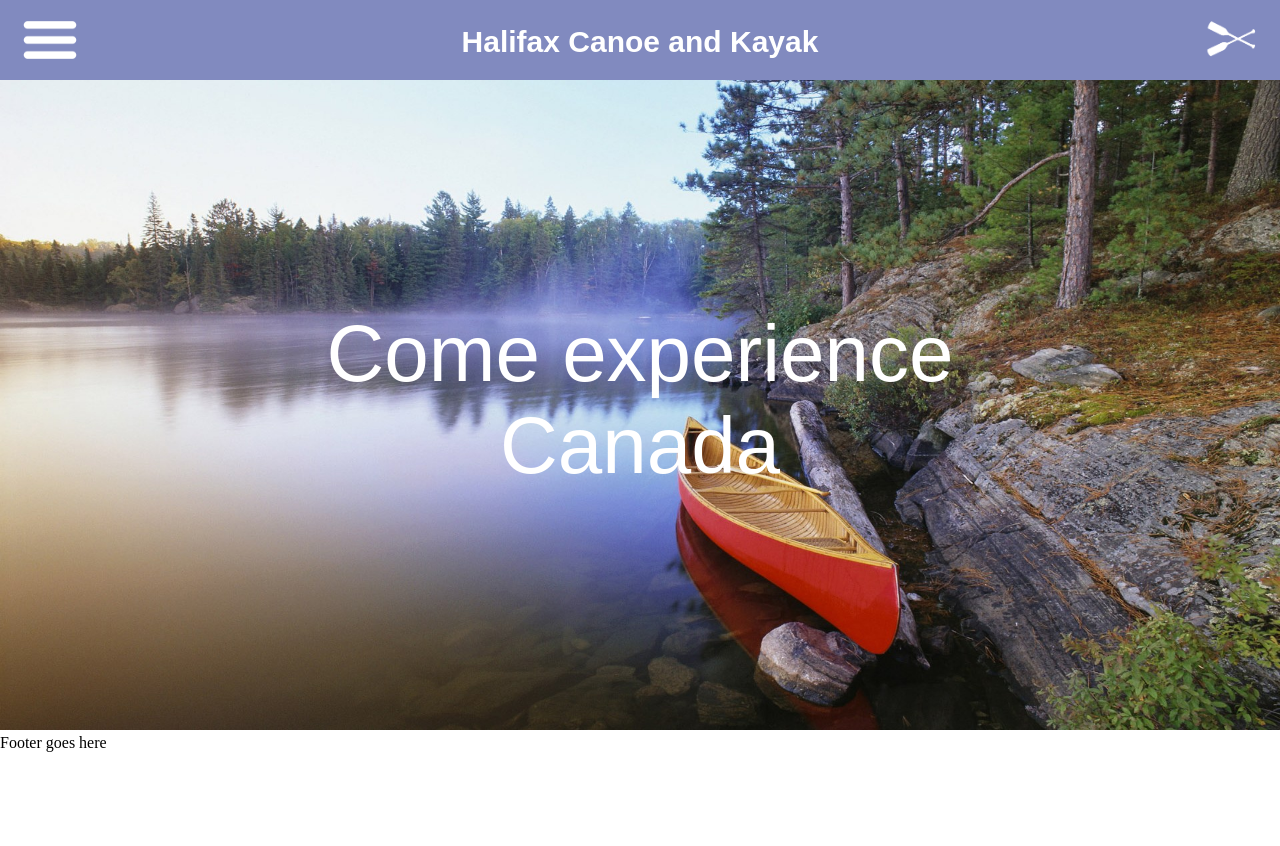
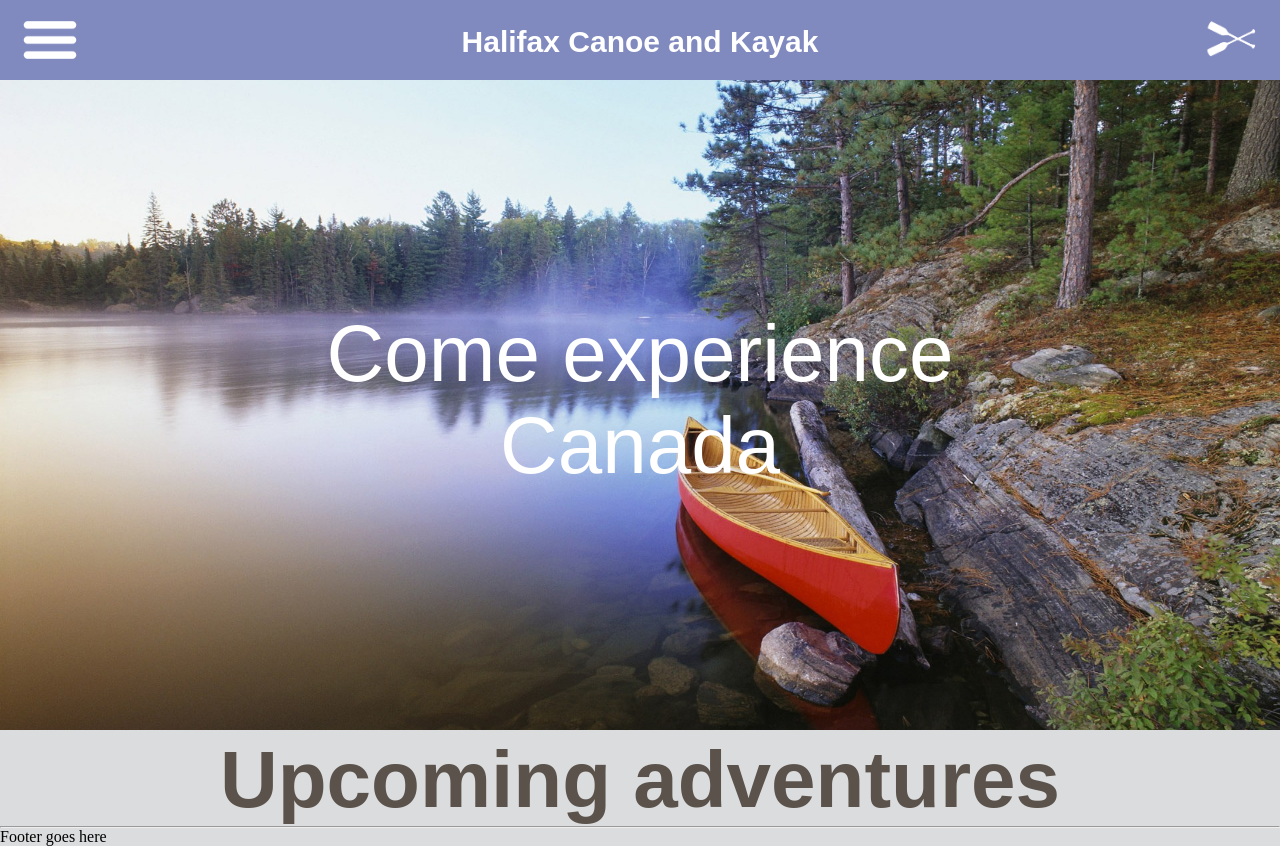
Before and after one commit to quackness/Halifax-Canoe-and-Kayak, a PHP site: page / in a window 1280 px wide. Before the commit the page ends 752 px from the top, so only its background shows below. Run offline with PHP 8.4, Linux system fonts and the light colour scheme.

Commit message:
add a hr

```diff
--- a/header.css
+++ b/header.css
@@ -35,6 +35,10 @@ nav > ul > li > img {
   padding-top:10px
 }
 
+body {
+  background-color: #dbdcdd;
+}
+
 .center {
   position: absolute;
   top: 50%;
@@ -49,5 +53,12 @@ nav > ul > li > img {
 main > img {
   width: 100%;
   height:650px;
+}
+
+h1 {
+  font-family: Arial, Helvetica, sans-serif;
+  text-align: center;
+  font-size: 80px;
+  color: #5a524b;
 
 }
--- a/index.html
+++ b/index.html
@@ -22,6 +22,8 @@
     <main>
       <img src="images/canoe.jpg" alt="canoe on the lake">
         <div class="center">Come experience Canada</div>
+      <h1>Upcoming adventures</h1>
+      <hr>
     </main>
     <footer>
       <p>Footer goes here</p>
```
